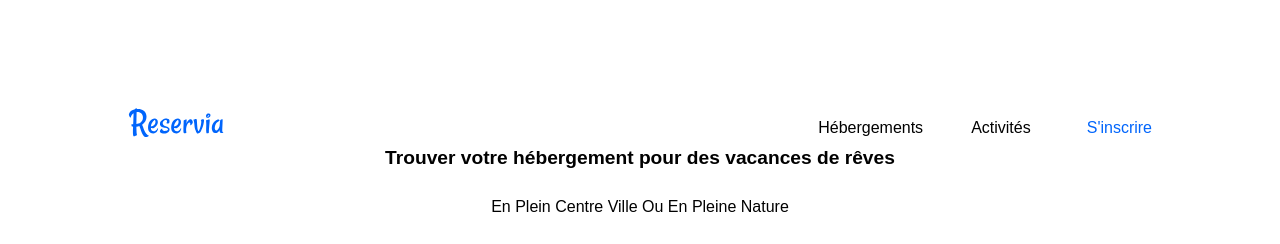
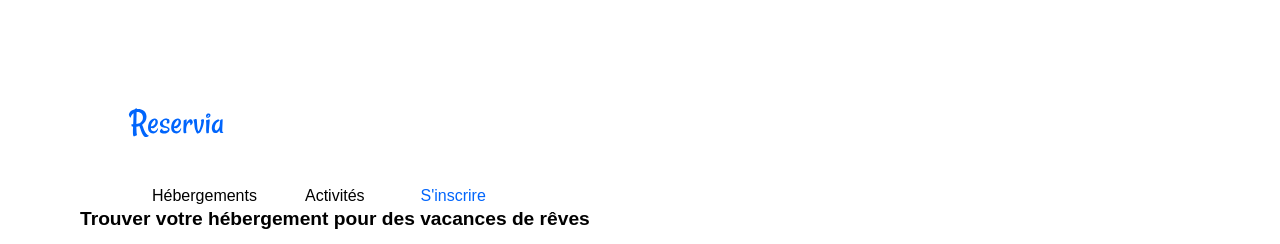
Before and after one commit to JonathanBenari/JonathanBenari_2_20072021, a plain HTML site: page index.html in a window 1280 px wide. Shown: the top 244 px of the page. Drawn offline with Linux system fonts and the light colour scheme.

Commit message:
switch to b responsive

```diff
--- a/css/style.css
+++ b/css/style.css
@@ -390,21 +390,37 @@ input::placeholder {
 }
 
 
-/* Small devices (landscape phones, 576px and up) */
-@media (min-width: 576px) {
+/* Small devices (landscape phones, 576px and up)*/
+@media all and  (min-width: 576px) {
 
+
+
+    .logo-li {
+        display: block;
+    }
     .ul-container-navbar {
-        flex-direction: row;
-        text-align: center;
+
+
     }
-
 
     .logo {
         position: relative;
     }
+    .li-container {
+
+        padding-bottom: 5px;
+    }
+    .li-container:hover {
+        color: #0065FC;
+        border-color: #0065FC;
+        border-bottom: 3px solid;
+    }
+
+    .li-container-register {
+        display: inline-block;
+    }
 
     .main-title {
-        text-align: center;
         margin-bottom: 2rem;
     }
     .par-description {
@@ -501,7 +517,7 @@ input::placeholder {
     }
 
 }
-/* Medium devices (tablets, 768px and up)*/
+/* Medium devices (tablets, 768px and up)
 @media (min-width: 768px) {
 
     .search-bar {
@@ -601,12 +617,16 @@ input::placeholder {
     }
 
 }
-/* Large devices (desktops, 992px and up) */
+/* Large devices (desktops, 992px and up)
 @media (min-width: 992px) {
 
 }
 
-/* Extra large devices (large desktops, 1200px and up) */
+/* Extra large devices (large desktops, 1200px and up)
 @media (min-width: 1200px) {
 
 }
+ @media (min-width: 2160px) {
+
+ }
+*/
```
